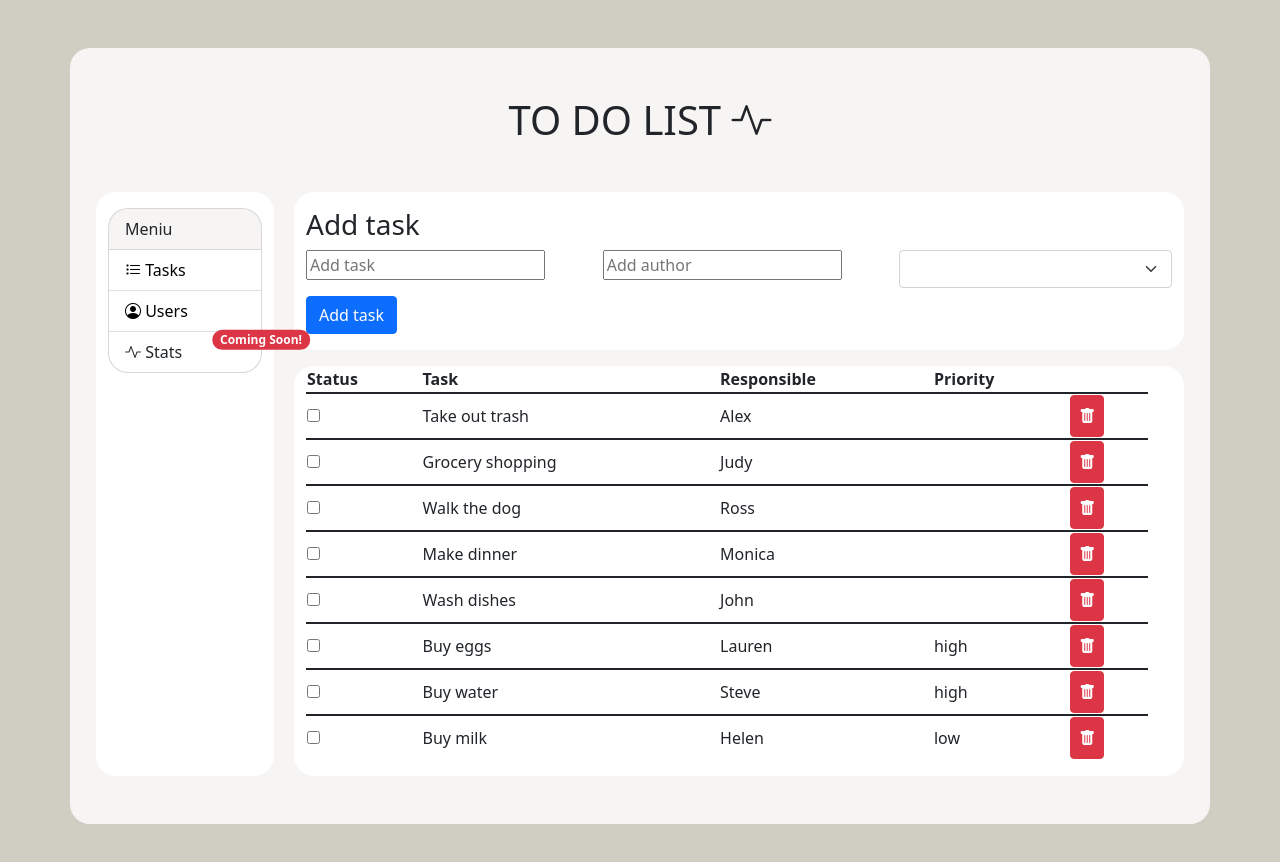
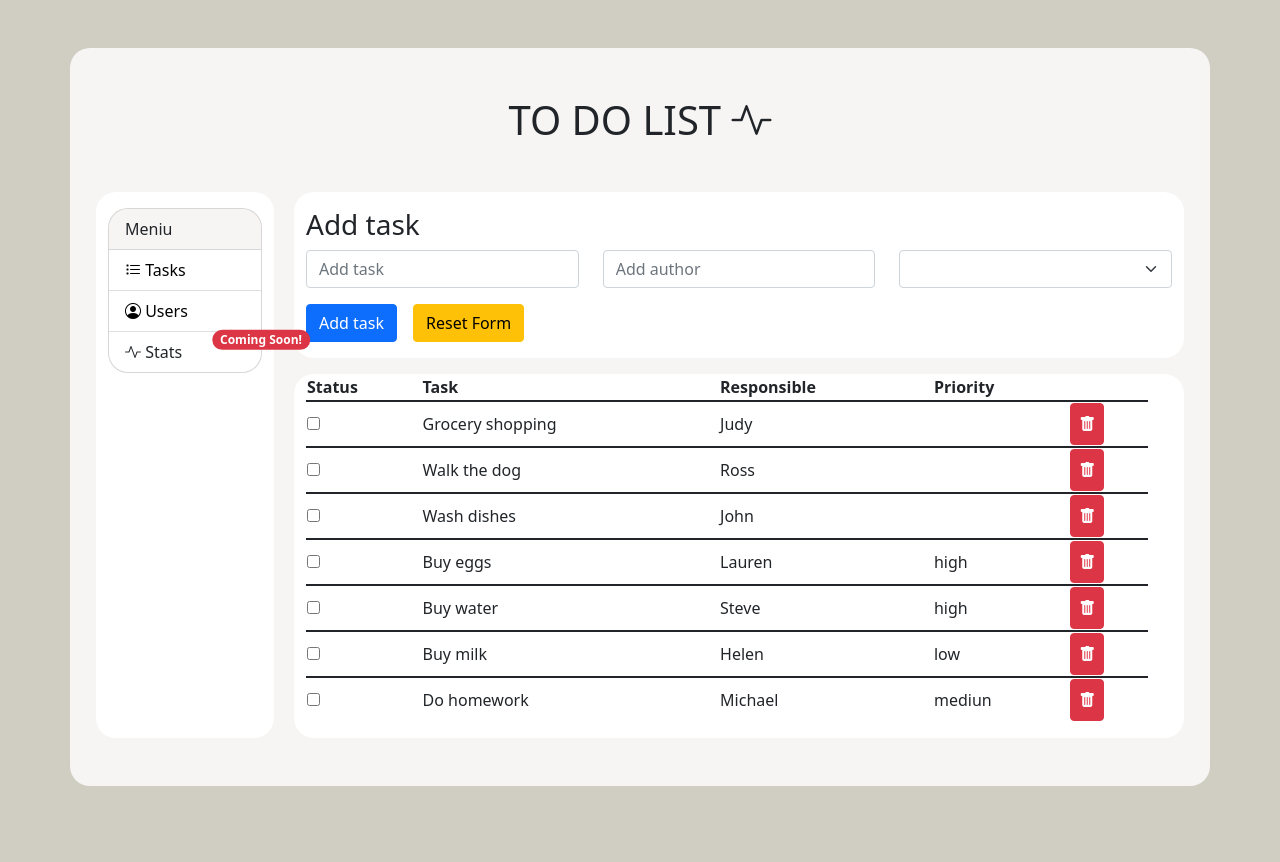
Before and after one commit to augustekau/angular-json-server, an Angular app: page / in a window 1280 px wide. Shown: the top 862 px of the page. After the commit the page ends 834 px from the top, so only its background shows below. Built offline with nearby package versions, Linux system fonts and the light colour scheme; data requests are answered from the project's data file.

Commit message:
form validation

```diff
--- a/src/app/components/add-task/add-task.component.html
+++ b/src/app/components/add-task/add-task.component.html
@@ -1,5 +1,16 @@
 <h3 class="mt-3">Add task</h3>
-<form (ngSubmit)="addTask()" #form>
+
+<div class="alert alert-danger" *ngIf="taskForm.submitted && taskForm.invalid">
+  <!-- Div'as naudojams klaidoms atvaizduoti -->
+  <div *ngIf="title.errors?.['required']">Title is required</div>
+  <div *ngIf="title.errors?.['minlength']">
+    Title cannot be shorter than 4 symbols
+  </div>
+  <div *ngIf="author.errors?.['required']">Author is required</div>
+  <div *ngIf="priority.errors?.['required']">Priority is required</div>
+</div>
+
+<form (ngSubmit)="addTask(taskForm)" #taskForm="ngForm">
   <div class="row">
     <div class="col-sm-4">
       <input
@@ -8,26 +19,61 @@
         placeholder="Add task"
         name="title"
         class="mb-3"
+        #title="ngModel"
+        class="form-control is-valid"
+        [class.is-valid]="title.valid"
+        [class.is-invalid]="title.invalid && taskForm.submitted"
+        minlength="4"
+        required
       />
+
+      <!-- Div'as naudojamas atvaizduoti, kad laukelis yra uzpildytas teisingai -->
+      <div *ngIf="title.valid && title.dirty" class="valid-feedback">
+        Looks good!
+      </div>
+
+      <!-- Div'as naudojams klaidoms atvaizduoti -->
+      <div *ngIf="title.invalid && title.dirty">
+        Title is not entered correctly
+      </div>
     </div>
     <div class="col-sm-4">
       <input
         [(ngModel)]="task.author"
         type="text"
         placeholder="Add author"
-        class="mb-3"
+        class="mb-3 form-control"
         name="author"
+        required
+        #author="ngModel"
+        [class.is-valid]="author.valid"
+        [class.is-invalid]="author.invalid && taskForm.submitted"
       />
     </div>
 
     <div class="col-sm-4">
-      <select name="priority" [(ngModel)]="task.priority" class="form-select">
+      <select
+        name="priority"
+        [(ngModel)]="task.priority"
+        class="form-select"
+        required
+        #priority="ngModel"
+        [class.is-valid]="priority.valid"
+        [class.is-invalid]="priority.invalid && taskForm.submitted"
+      >
         <option value="" disabled>Select priority</option>
-        <option value="high" ngValue="high">High</option>
-        <option value="medium" [ngValue]="'mediun'">Medium</option>
-        <option value="low" [ngValue]="'low'">Low</option>
+        <option value="high" ngValue="High">High</option>
+        <option value="medium" [ngValue]="'Medium'">Medium</option>
+        <option value="low" [ngValue]="'Low'">Low</option>
       </select>
     </div>
   </div>
-  <input type="submit" class="btn btn-primary mb-3" value="Add task" />
+  <input type="submit" class="btn btn-primary mb-3 me-3" value="Add task" />
+  <button
+    type="button"
+    class="btn btn-warning mb-3"
+    (click)="taskForm.resetForm()"
+  >
+    Reset Form
+  </button>
 </form>
--- a/src/app/components/add-task/add-task.component.ts
+++ b/src/app/components/add-task/add-task.component.ts
@@ -1,6 +1,7 @@
 import { Component, OnInit, EventEmitter, Output } from '@angular/core';
 import { Task } from 'src/app/interfaces/task';
 import { TaskService } from 'src/app/services/task.service';
+import { NgForm } from '@angular/forms';
 
 @Component({
   selector: 'app-add-task',
@@ -18,15 +19,21 @@ export class AddTaskComponent implements OnInit {
   constructor(private _taskService: TaskService) {}
 
   ngOnInit(): void {}
-  addTask() {
-    console.log('form submit works');
-    this._taskService.createTask(this.task).subscribe((data: any) => {
-      // alert('Task succesfully added!');
-      console.log(data);
-      (this.task.title = ''),
-        (this.task.author = ''),
-        (this.task.priority = ''),
+  addTask(form: NgForm) {
+    // console.log('form submit works');
+    if (form.valid) {
+      this._taskService.createTask(this.task).subscribe((data: any) => {
+        // alert('Task succesfully added!');
+        console.log(data);
+        //instead of
+        // (this.task.title = ''),
+        //   (this.task.author = ''),
+        //   (this.task.priority = ''),
+        form.resetForm();
         this.newItemEvent.emit(data);
-    });
+      });
+    } else {
+      // alert('Please check your form data');
+    }
   }
 }
--- a/src/database/db.json
+++ b/src/database/db.json
@@ -1,12 +1,5 @@
 {
   "tasks": [
-    {
-      "id": 1,
-      "title": "Take out trash",
-      "author": "Alex",
-      "completed": false,
-      "userId": 1
-    },
     {
       "id": 2,
       "title": "Grocery shopping",
@@ -20,13 +13,6 @@
       "author": "Ross",
       "completed": false,
       "userId": 3
-    },
-    {
-      "title": "Make dinner",
-      "author": "Monica",
-      "completed": false,
-      "id": 4,
-      "userId": 1
     },
     {
       "title": "Wash dishes",
@@ -55,6 +41,13 @@
       "completed": false,
       "priority": "low",
       "id": 8
+    },
+    {
+      "title": "Do homework",
+      "author": "Michael",
+      "completed": false,
+      "priority": "mediun",
+      "id": 9
     }
   ],
   "users": [
```
